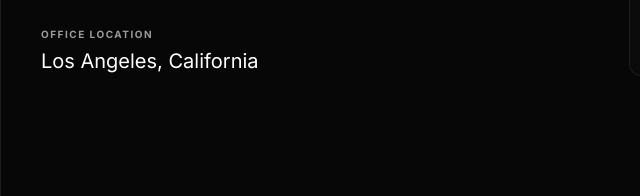
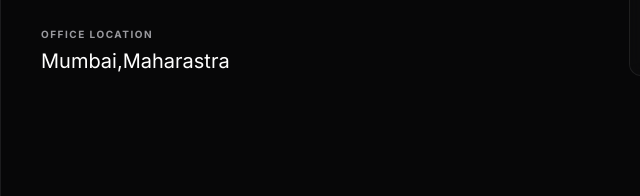
Before and after one commit to rajkakaiya/portfolio, a plain HTML site: page index.html in a window 1280 px wide. Shown: the part 4863-5059 px from the top of the page, 0-640 px from the left. Drawn offline with Linux system fonts and the light colour scheme; a web font is replaced by a local one.

Commit message:
Update index.html

```diff
--- a/index.html
+++ b/index.html
@@ -2605,7 +2605,7 @@
 
             <div class="contact-detail-item">
               <span class="contact-detail-label">Office Location</span>
-              <span class="contact-detail-value">Los Angeles, California</span>
+              <span class="contact-detail-value">Mumbai,Maharastra</span>
             </div>
           </div>
         </div>
```
